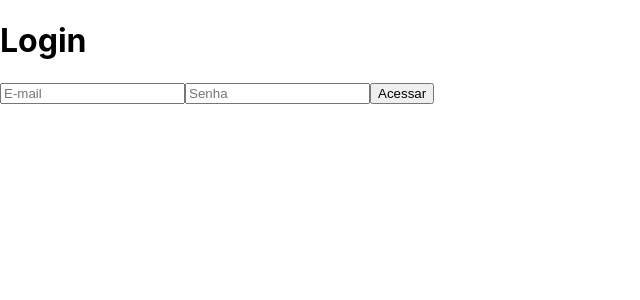
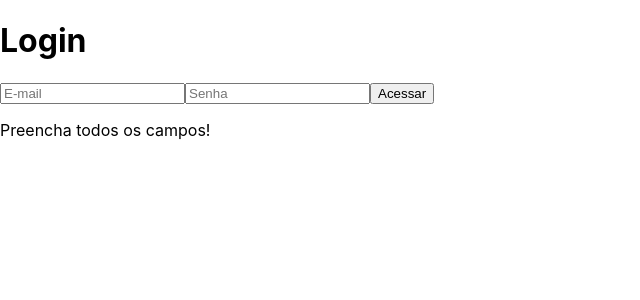
Before and after one commit to marimm30/potential-eureka, a React (Create React App) app: page / in a window 1280 px wide. Both pictures are taken after a click on the button "Acessar". Shown: the top 300 px of the page, without its empty margins (0-640 px from the left). Built offline with nearby package versions, Linux system fonts and the light colour scheme.

Commit message:
retificação de alerta de mensagem

```diff
--- a/src/App.js
+++ b/src/App.js
@@ -38,7 +38,12 @@ function App() {
 
      <button onClick={msgLogin}>Acessar</button>
 
-     </div>
+     {msg && (
+        <p className={tipoMsg === 'erro' ? 'mensagem-erro' : 'mensagem-sucesso'}>
+          {msg}
+        </p>
+      )}
+    </div>
      );
 
 }
```
